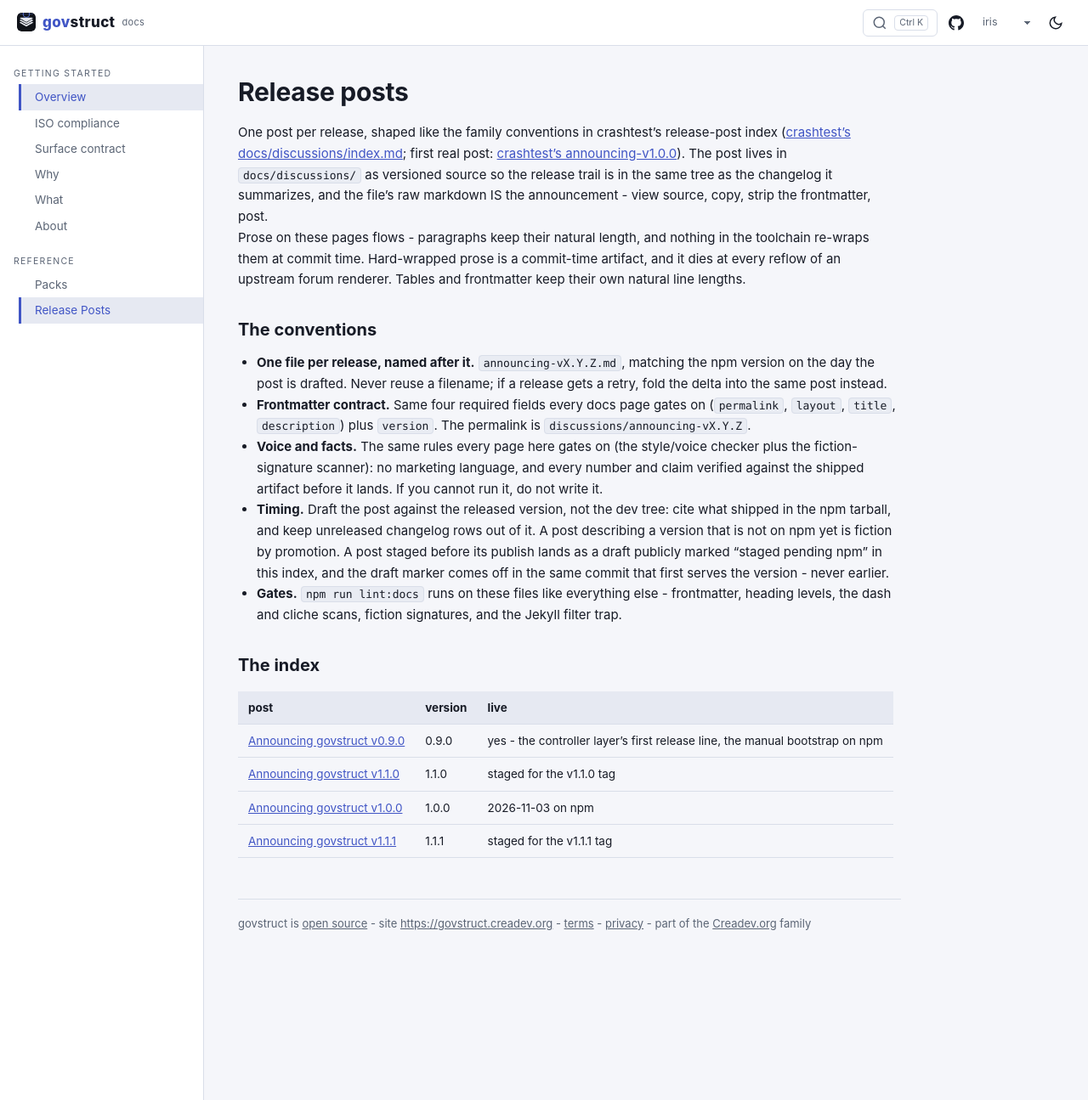
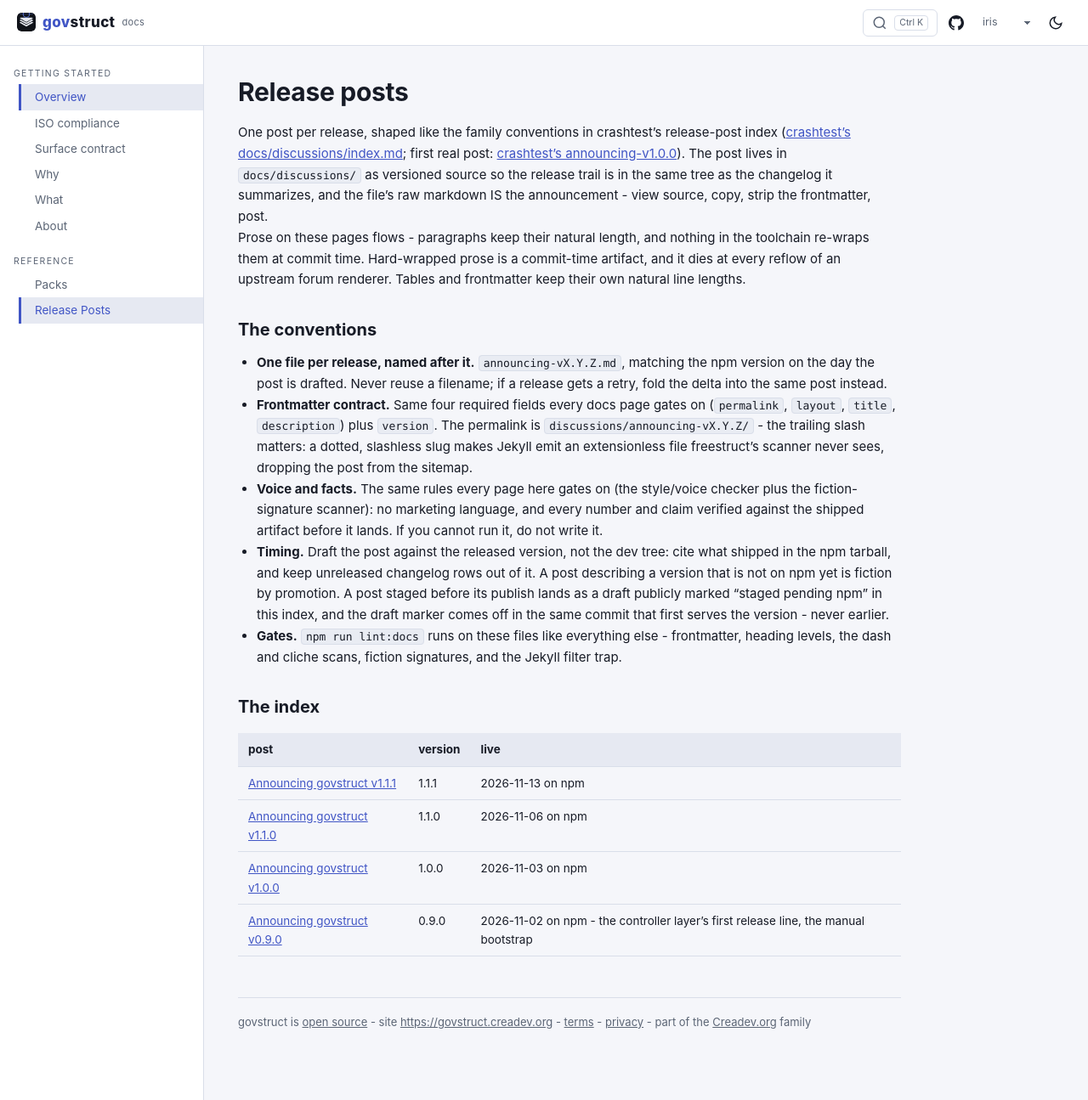
Before and after one commit to dhaupin/govstruct, a Jekyll site: the page built from docs/discussions/index.md, in a window 1280 px wide and 1295 px high. Shown: the whole window at 85% size. Built offline with Jekyll 4.4.1, drawn with Linux system fonts in a browser that asks for light colours.

Commit message:
docs: the release posts were invisible to the sitemap (permalink shape)
Every docs/discussions/announcing-vX.Y.Z.md carried a dotted, slashless
permalink; Jekyll emits the page extensionless (Ruby reads the .0 as a file
extension) and freestruct's .html/.htm scanner never sees it - no sitemap
<loc>, no og/canonical, though the pages serve 200. The live sitemap listed
none of them. Trailing-slash every permalink; rebuild the index (rows link the
slash form, newest first, stale "staged for the tag" markers corrected against
the registry). Two biting tests in the post-permalinks test. Ported from
eyestruct.

Co-authored-by: openhands <openhands@all-hands.dev>

```diff
--- a/docs/discussions/index.md
+++ b/docs/discussions/index.md
@@ -14,7 +14,7 @@ Prose on these pages flows - paragraphs keep their natural length, and nothing i
 ## The conventions
 
 - **One file per release, named after it.** `announcing-vX.Y.Z.md`, matching the npm version on the day the post is drafted. Never reuse a filename; if a release gets a retry, fold the delta into the same post instead.
-- **Frontmatter contract.** Same four required fields every docs page gates on (`permalink`, `layout`, `title`, `description`) plus `version`. The permalink is `discussions/announcing-vX.Y.Z`.
+- **Frontmatter contract.** Same four required fields every docs page gates on (`permalink`, `layout`, `title`, `description`) plus `version`. The permalink is `discussions/announcing-vX.Y.Z/` - the trailing slash matters: a dotted, slashless slug makes Jekyll emit an extensionless file freestruct's scanner never sees, dropping the post from the sitemap.
 - **Voice and facts.** The same rules every page here gates on (the style/voice checker plus the fiction-signature scanner): no marketing language, and every number and claim verified against the shipped artifact before it lands. If you cannot run it, do not write it.
 - **Timing.** Draft the post against the released version, not the dev tree: cite what shipped in the npm tarball, and keep unreleased changelog rows out of it. A post describing a version that is not on npm yet is fiction by promotion. A post staged before its publish lands as a draft publicly marked "staged pending npm" in this index, and the draft marker comes off in the same commit that first serves the version - never earlier.
 - **Gates.** `npm run lint:docs` runs on these files like everything else - frontmatter, heading levels, the dash and cliche scans, fiction signatures, and the Jekyll filter trap.
@@ -23,7 +23,7 @@ Prose on these pages flows - paragraphs keep their natural length, and nothing i
 
 | post | version | live |
 | --- | --- | --- |
-| [Announcing govstruct v0.9.0](/govstruct/discussions/announcing-v0.9.0) | 0.9.0 | yes - the controller layer's first release line, the manual bootstrap on npm |
-| [Announcing govstruct v1.1.0](/govstruct/discussions/announcing-v1.1.0) | 1.1.0 | staged for the v1.1.0 tag |
-| [Announcing govstruct v1.0.0](/govstruct/discussions/announcing-v1.0.0) | 1.0.0 | 2026-11-03 on npm |
-| [Announcing govstruct v1.1.1](/govstruct/discussions/announcing-v1.1.1) | 1.1.1 | staged for the v1.1.1 tag |
+| [Announcing govstruct v1.1.1](/govstruct/discussions/announcing-v1.1.1/) | 1.1.1 | 2026-11-13 on npm |
+| [Announcing govstruct v1.1.0](/govstruct/discussions/announcing-v1.1.0/) | 1.1.0 | 2026-11-06 on npm |
+| [Announcing govstruct v1.0.0](/govstruct/discussions/announcing-v1.0.0/) | 1.0.0 | 2026-11-03 on npm |
+| [Announcing govstruct v0.9.0](/govstruct/discussions/announcing-v0.9.0/) | 0.9.0 | 2026-11-02 on npm - the controller layer's first release line, the manual bootstrap |
```
Also changed, not shown: docs/discussions/announcing-v0.9.0.md (+1 -1 lines), docs/discussions/announcing-v1.0.0.md (+1 -1 lines), docs/discussions/announcing-v1.1.0.md (+1 -1 lines), docs/discussions/announcing-v1.1.1.md (+1 -1 lines), labs/TASKS.md (+7 -0 lines), test/docs-post-permalinks.test.mjs (added, +48 -0 lines), CHANGELOG.md.
